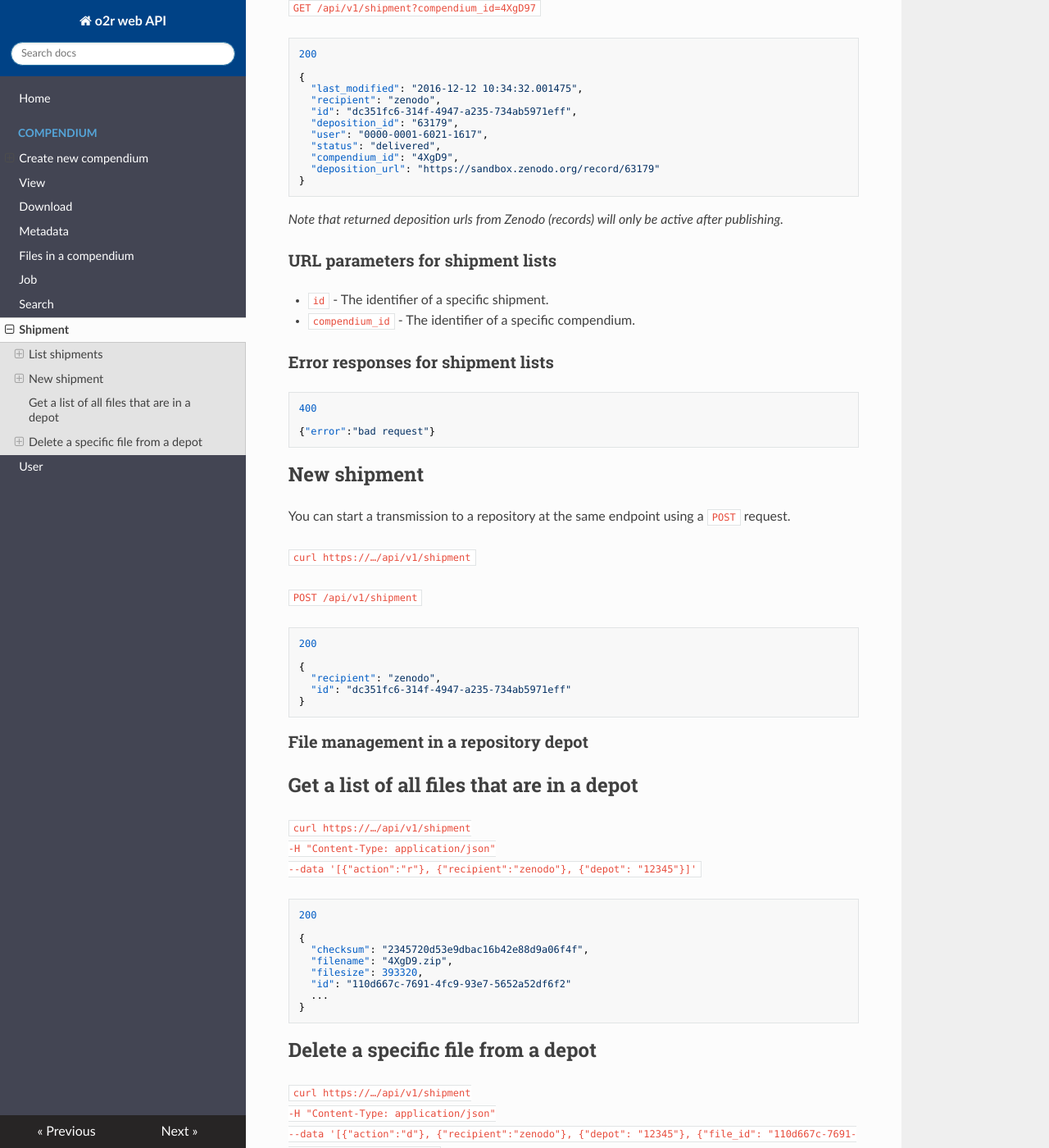
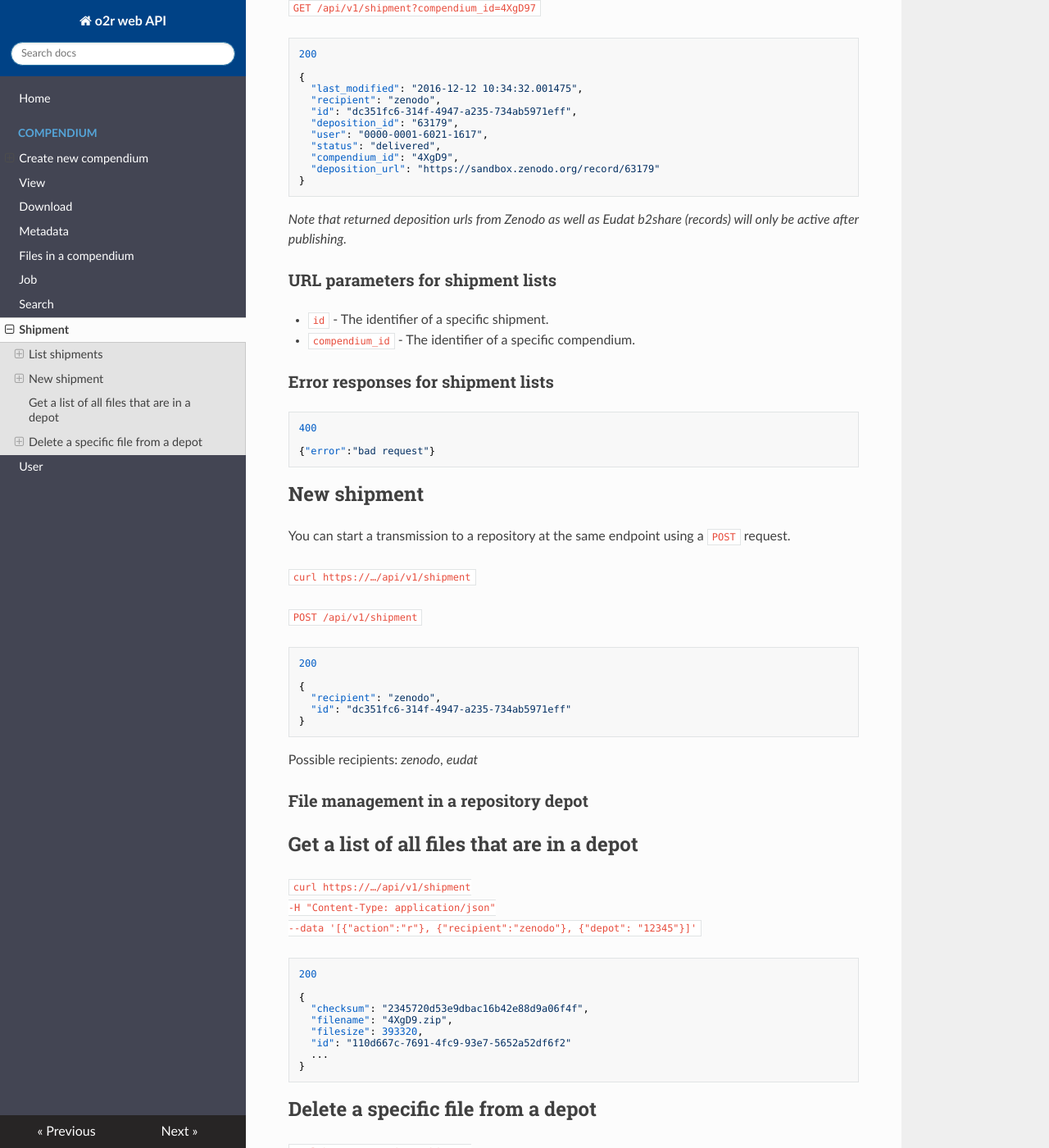
Before and after one commit to o2r-project/api, an MkDocs documentation site: the page built from docs/shipment.md, in a window 1280 px wide and 1400 px high, scrolled down 646 px. Shown: the whole window at 82% size. Built offline with MkDocs 1.6.1, drawn with Linux system fonts in a browser that asks for light colours; nearby versions of some CDN libraries; old or Windows-style settings are respelled for this version of MkDocs.

Commit message:
Update shipment.md

````diff
--- a/docs/shipment.md
+++ b/docs/shipment.md
@@ -39,7 +39,7 @@ You can also get only the shipments belonging to a specific id or compendium id.
 }
 ```
 
-_Note that returned deposition urls from Zenodo (records) will only be active after publishing._
+_Note that returned deposition urls from Zenodo as well as Eudat b2share (records) will only be active after publishing._
 
 ### URL parameters for shipment lists
 
@@ -71,6 +71,9 @@ You can start a transmission to a repository at the same endpoint using a `POST`
   "id": "dc351fc6-314f-4947-a235-734ab5971eff"
 }
 ```
+
+Possible recipients: _zenodo_, _eudat_
+
 
 ### File management in a repository depot
 
````
